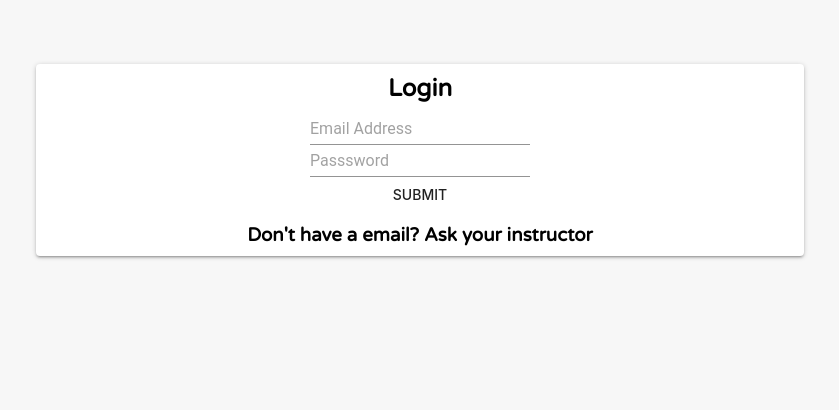
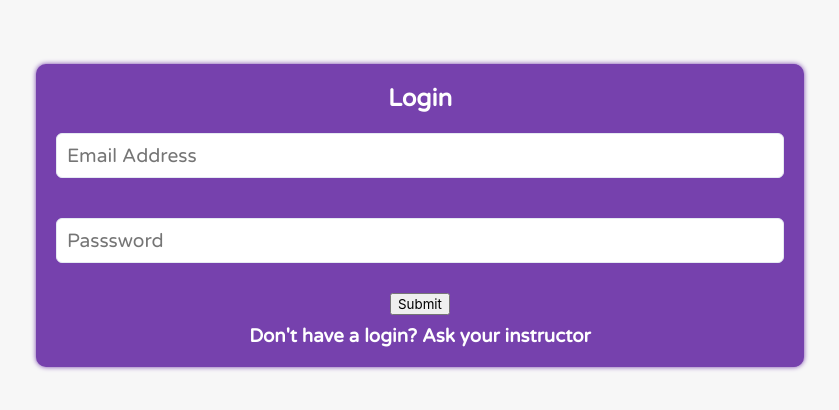
Before and after one commit to jmay4826/furry-octo-tribble, a React (Create React App) app: page /login in a window 1280 px wide. Shown: the part 192-602 px from the top of the page, without its empty margins (220-1059 px from the left). Built offline with nearby package versions, Linux system fonts and the light colour scheme.

Commit message:
Remove MUI

```diff
--- a/package.json
+++ b/package.json
@@ -7,8 +7,6 @@
     "@fortawesome/fontawesome-svg-core": "^1.2.4",
     "@fortawesome/free-solid-svg-icons": "^5.3.1",
     "@fortawesome/react-fontawesome": "^0.1.3",
-    "@material-ui/core": "^3.1.0",
-    "@material-ui/icons": "^3.0.1",
     "@types/lodash": "^4.14.116",
     "@types/papaparse": "^4.5.4",
     "@types/react-router": "^4.0.31",
--- a/src/components/Login.tsx
+++ b/src/components/Login.tsx
@@ -1,13 +1,6 @@
-import Button from "@material-ui/core/Button";
-import Paper from "@material-ui/core/Paper";
-import TextField from "@material-ui/core/TextField";
-import Typography from "@material-ui/core/Typography";
 import Axios from "axios";
 import * as React from "react";
-import {
-  // Redirect,
-  RouteComponentProps
-} from "react-router";
+import { RouteComponentProps } from "react-router";
 
 interface IState {
   email: string;
@@ -63,7 +56,8 @@ class Login extends React.Component<IProps, IState> {
 
   public render() {
     return (
-      <Paper
+      <div
+        className="conversation-preview selected"
         style={{
           alignItems: "center",
           display: "flex",
@@ -72,7 +66,7 @@ class Login extends React.Component<IProps, IState> {
         }}
       >
         <h2>Login</h2>
-        <TextField
+        <input
           placeholder="Email Address"
           onChange={this.handleEmail}
           name="email"
@@ -80,7 +74,7 @@ class Login extends React.Component<IProps, IState> {
           value={this.state.email}
         />
 
-        <TextField
+        <input
           placeholder="Passsword"
           type="password"
           onChange={this.handlePassword}
@@ -88,12 +82,10 @@ class Login extends React.Component<IProps, IState> {
           value={this.state.password}
         />
 
-        <Button onClick={this.handleSubmit}>Submit</Button>
-        <h3>Don't have a email? Ask your instructor</h3>
-        {this.state.error && (
-          <Typography color="error">{this.state.error}</Typography>
-        )}
-      </Paper>
+        <button onClick={this.handleSubmit}>Submit</button>
+        <h3>Don't have a login? Ask your instructor</h3>
+        {this.state.error && <p color="error">{this.state.error}</p>}
+      </div>
     );
   }
 }
```
Also changed, not shown: 1 other file (tests, documents, lock files or other folders).
